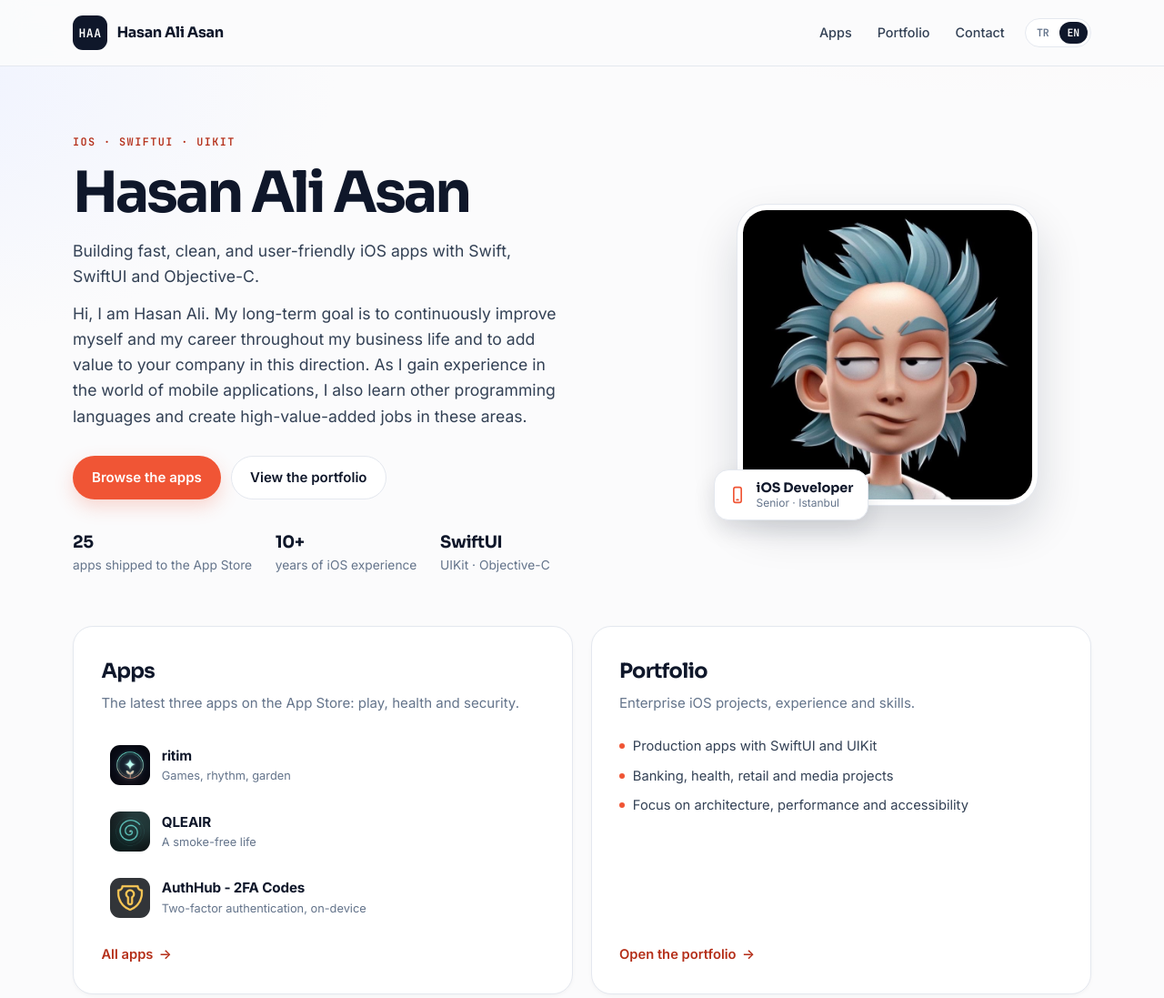
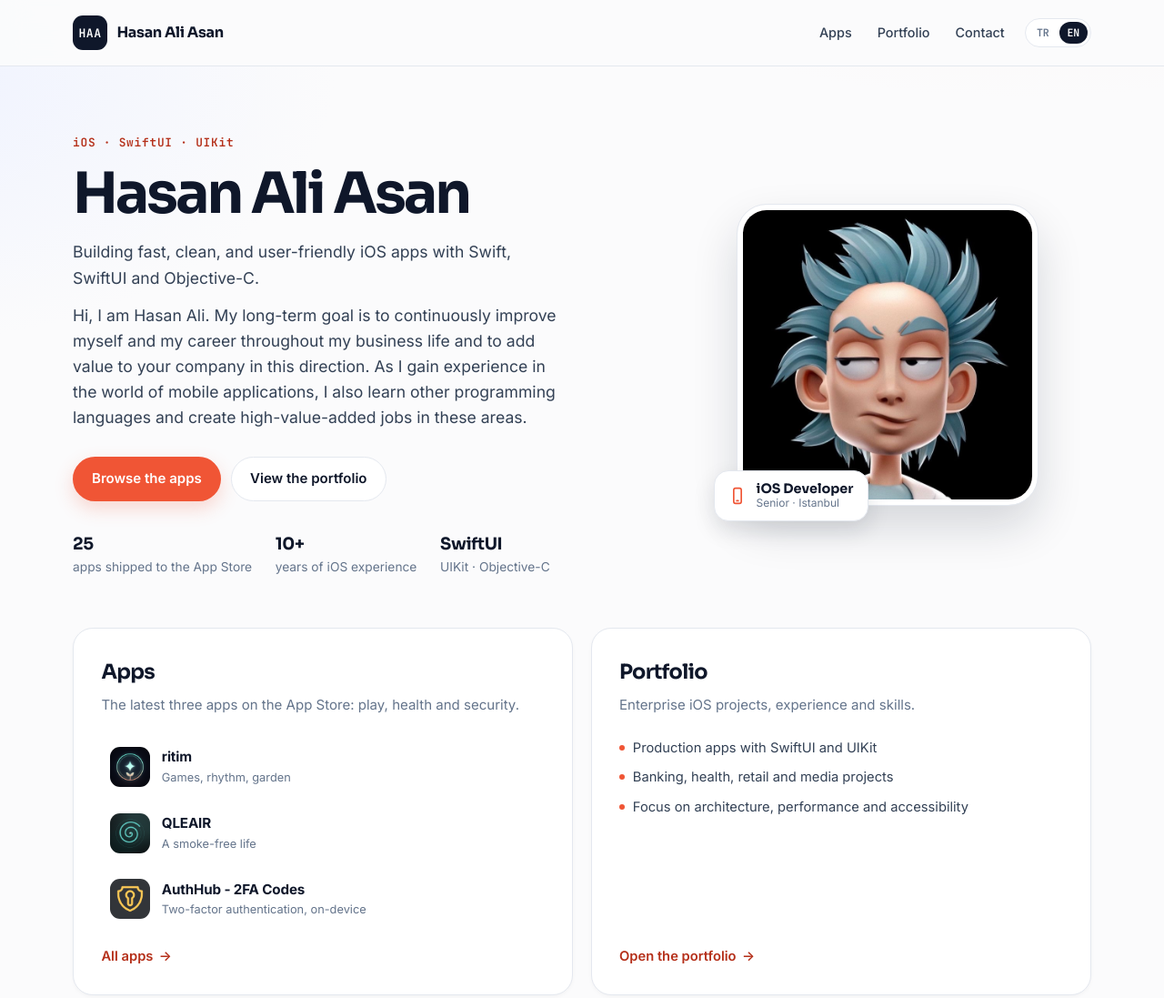
Before and after one commit to hasanlsn/hasanlsn.github.io, a plain HTML site: page index.html in a window 1280 px wide. Shown: the top 1097 px of the page at 91% size. Drawn offline with Linux system fonts and the light colour scheme.

Commit message:
Hub: teknoloji satırı büyük harfe çevrilmiyor

```diff
--- a/index.html
+++ b/index.html
@@ -174,6 +174,13 @@
       letter-spacing: 0.12em;
       text-transform: uppercase;
       color: var(--accent-dark);
+    }
+
+    /* Teknoloji satırı kısaltmaları bozulmasın: büyük harfe çevrilmez. */
+    .hero .eyebrow {
+      text-transform: none;
+      letter-spacing: 0.06em;
+      font-size: 0.8rem;
     }
 
     h1 {
```
